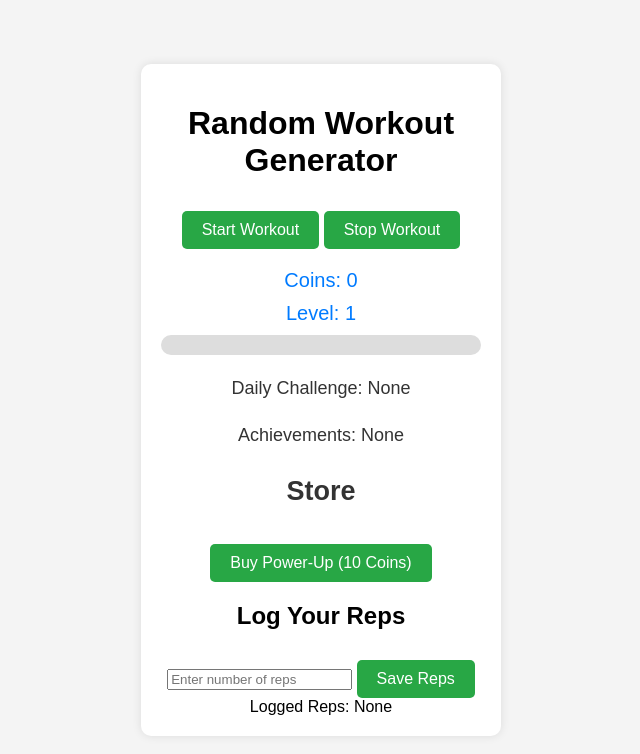
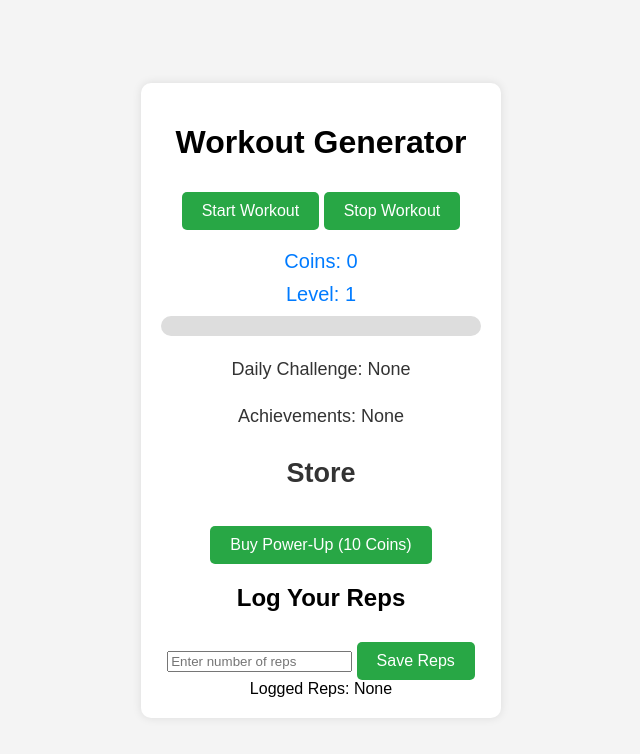
Before and after one commit to DominicKennell/workout, a plain HTML site: page index.html in a window 1280 px wide. Shown: the whole page, without its empty margins (319-959 px from the left). Drawn offline with Linux system fonts and the light colour scheme.

Commit message:
Update index.html
edited the text

```diff
--- a/index.html
+++ b/index.html
@@ -3,7 +3,7 @@
 <head>
     <meta charset="UTF-8">
     <meta name="viewport" content="width=device-width, initial-scale=1.0">
-    <title>Random Workout Generator</title>
+    <title>Workout Generator</title>
     <style>
         body {
             font-family: Arial, sans-serif;
@@ -410,7 +410,7 @@ function startRestTimer() {
 </head>
 <body>
     <div class="container">
-        <h1>Random Workout Generator</h1>
+        <h1>Workout Generator</h1>
         <button id="generateBtn">Start Workout</button>
         <button id="stopBtn">Stop Workout</button>
         <div id="workoutDisplay" class="workout-display"></div>
```
